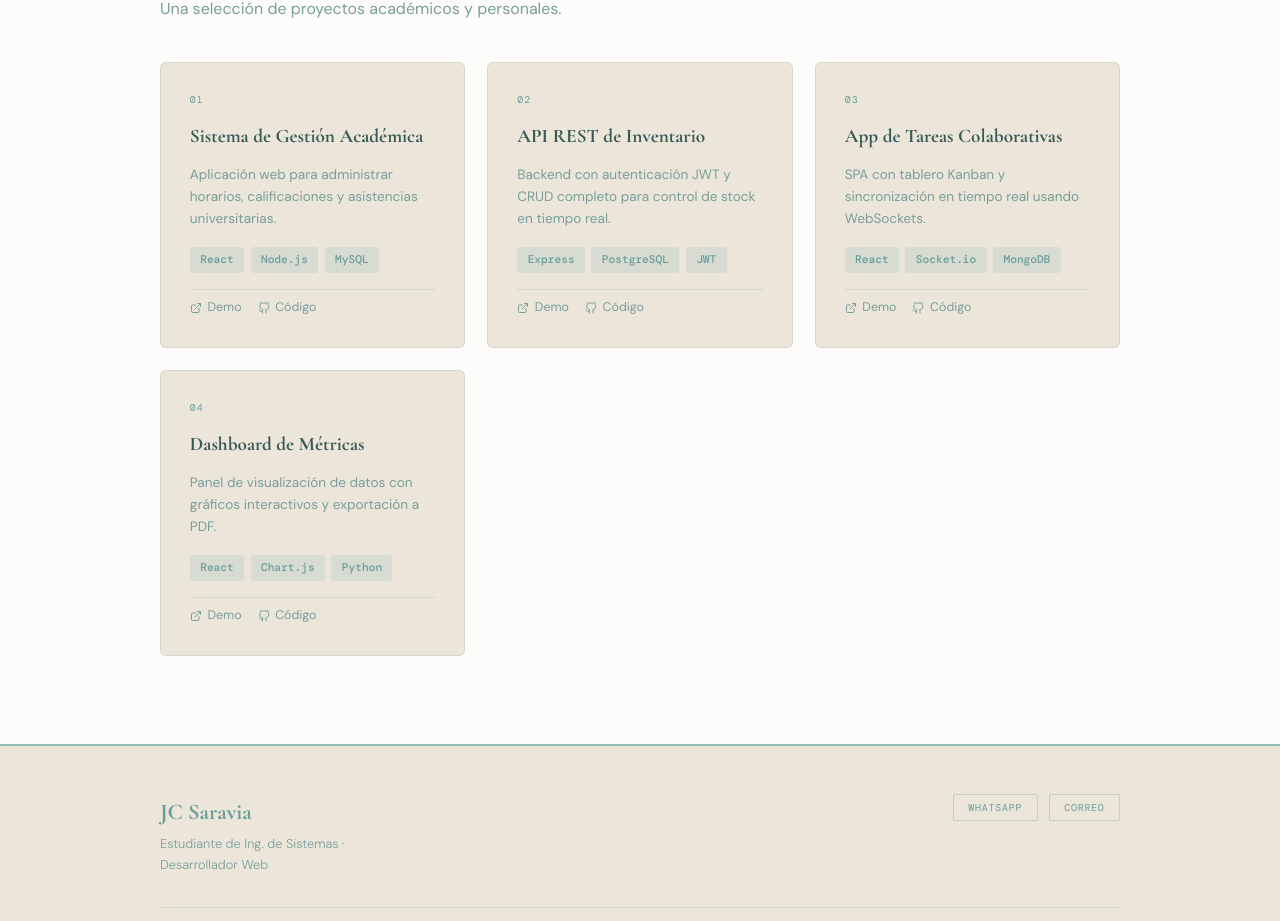
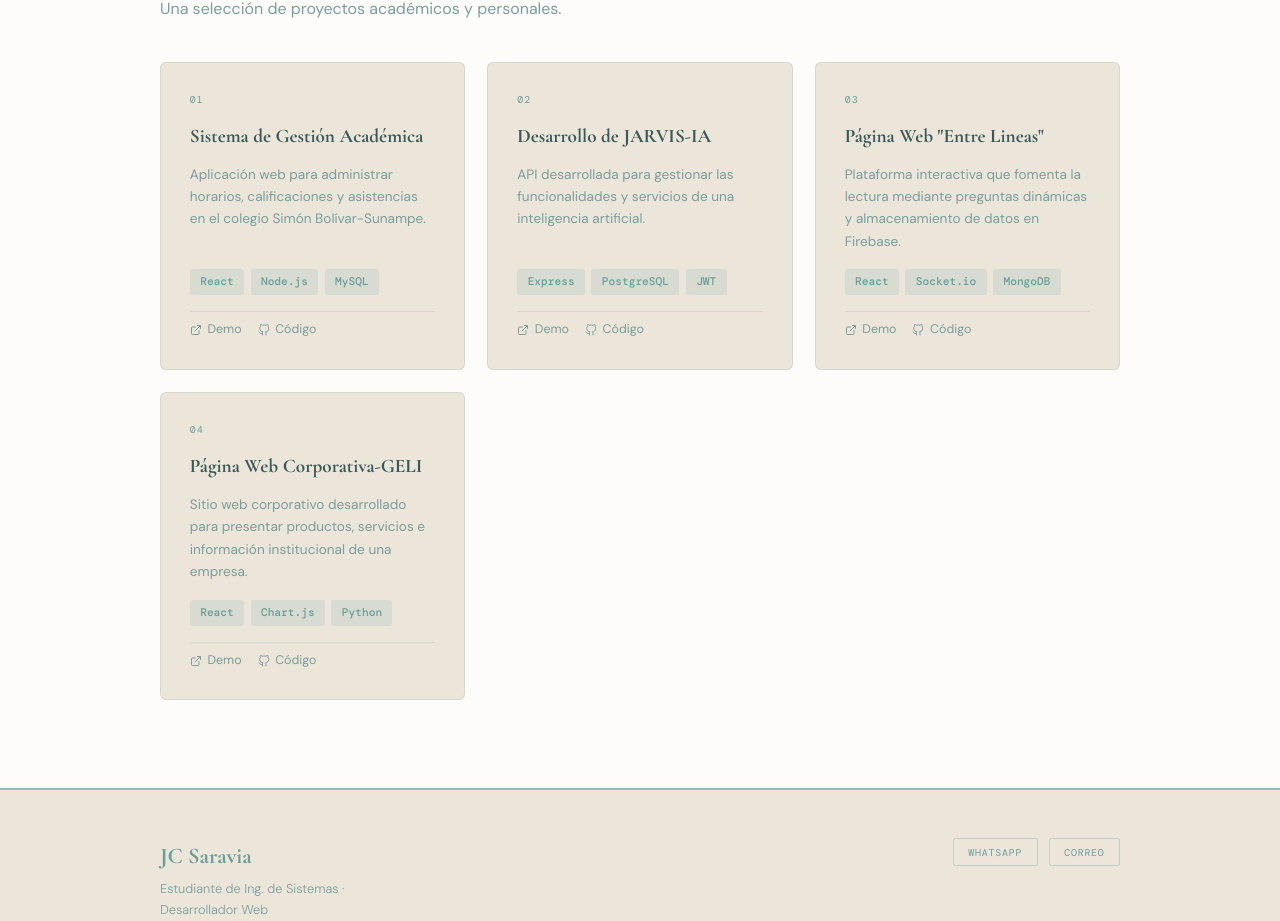
Before and after one commit to Jc-system-sc/mi-portafolio-app, a React (Vite) app: page / in a window 1280 px wide. Shown: the part 2677-3598 px from the top of the page. Built offline with nearby package versions, Linux system fonts and the light colour scheme.

Commit message:
Actualización de los proyectos

```diff
--- a/src/components/Projects.jsx
+++ b/src/components/Projects.jsx
@@ -3,25 +3,25 @@ import React from 'react';
 const PROJECTS = [
   {
     title: 'Sistema de Gestión Académica',
-    desc: 'Aplicación web para administrar horarios, calificaciones y asistencias universitarias.',
+    desc: 'Aplicación web para administrar horarios, calificaciones y asistencias en el colegio Simón Bolívar-Sunampe.',
     tags: ['React', 'Node.js', 'MySQL'],
     link: '#', repo: '#',
   },
   {
-    title: 'API REST de Inventario',
-    desc: 'Backend con autenticación JWT y CRUD completo para control de stock en tiempo real.',
+    title: 'Desarrollo de JARVIS-IA',
+    desc: 'API desarrollada para gestionar las funcionalidades y servicios de una inteligencia artificial.',
     tags: ['Express', 'PostgreSQL', 'JWT'],
     link: '#', repo: '#',
   },
   {
-    title: 'App de Tareas Colaborativas',
-    desc: 'SPA con tablero Kanban y sincronización en tiempo real usando WebSockets.',
+    title: 'Página Web "Entre Lineas"',
+    desc: 'Plataforma interactiva que fomenta la lectura mediante preguntas dinámicas y almacenamiento de datos en Firebase.',
     tags: ['React', 'Socket.io', 'MongoDB'],
     link: '#', repo: '#',
   },
   {
-    title: 'Dashboard de Métricas',
-    desc: 'Panel de visualización de datos con gráficos interactivos y exportación a PDF.',
+    title: 'Página Web Corporativa-GELI',
+    desc: 'Sitio web corporativo desarrollado para presentar productos, servicios e información institucional de una empresa.',
     tags: ['React', 'Chart.js', 'Python'],
     link: '#', repo: '#',
   },
```
Also changed, not shown: 1 other file (tests, documents, lock files or other folders).
